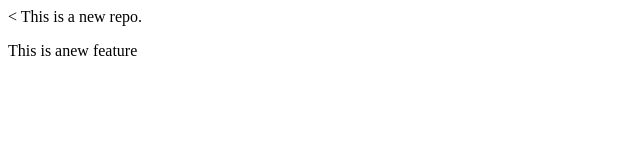
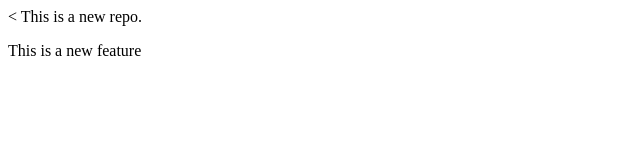
Before and after one commit to Sakib-ali04/LocalRepo, a plain HTML site: page index.html in a window 1280 px wide. Shown: the full height of the page, 0-640 px from the left. Drawn offline with Linux system fonts and the light colour scheme.

```diff
--- a/index.html
+++ b/index.html
@@ -1,2 +1,2 @@
 <p>< This is a new repo.</p>
-<p> This is anew feature</p>
+<p> This is a new feature</p>
```
